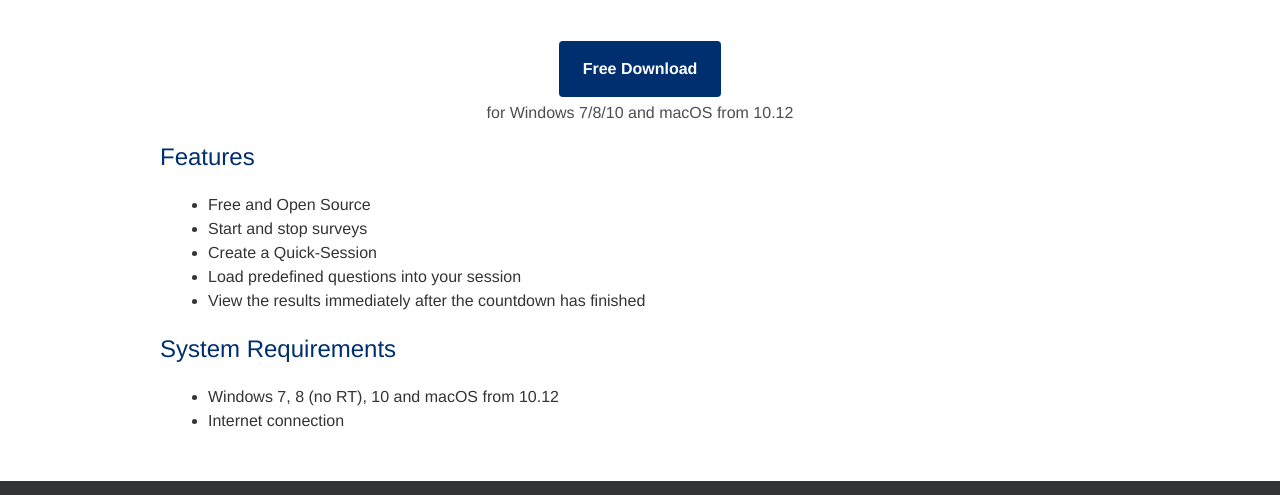
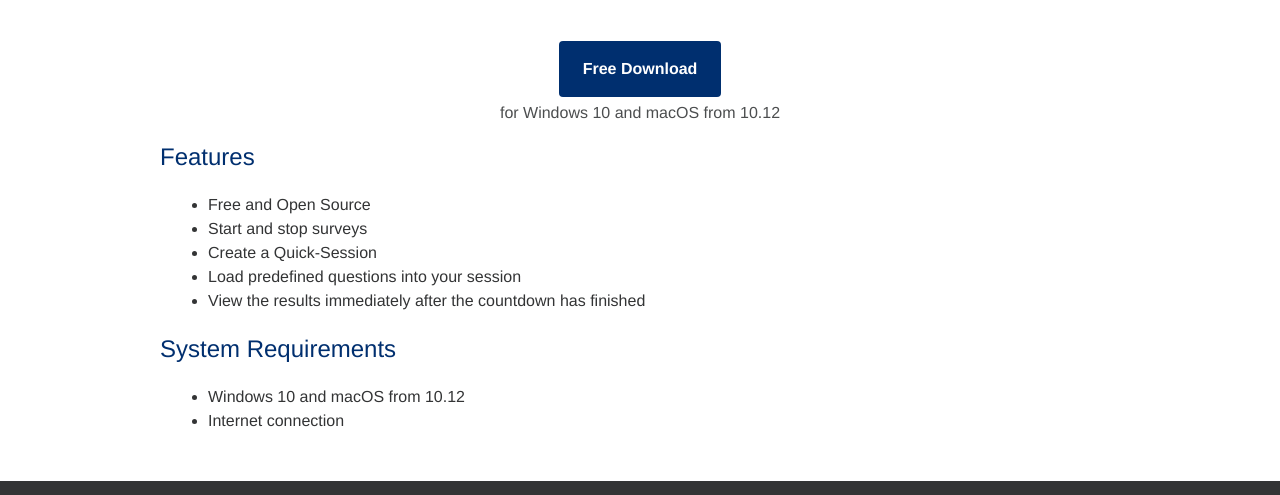
Before and after one commit to PingoUPB/pingoupb.github.io, a Jekyll site: the page built from en/powerpoint-remote/index.html, in a window 1280 px wide and 1291 px high. Shown: the part 626-1121 px from the top of the window. Built offline with Jekyll 4.4.1, drawn with Linux system fonts in a browser that asks for light colours.

Commit message:
Update index.html

```diff
--- a/en/powerpoint-remote/index.html
+++ b/en/powerpoint-remote/index.html
@@ -23,8 +23,8 @@ layout: page
 </div>
 
 <div class="download-container">
-	<p><a class="button button--primary" href="https://blog.coactum.de/en/downloads-2/" title="Download PINGO Remote">Free Download</a><p>
-	<p class="muted">for Windows 7/8/10 and macOS from 10.12</p>
+	<p><a class="button button--primary" href="https://coactum.de/en/files/" title="Download PINGO Remote">Free Download</a><p>
+	<p class="muted">for Windows 10 and macOS from 10.12</p>
 </div>
 
 <h2>Features</h2>
@@ -38,6 +38,6 @@ layout: page
 
 <h2>System Requirements</h2>
 <ul>
-	<li>Windows 7, 8 (no RT), 10 and macOS from 10.12</li>
+	<li>Windows 10 and macOS from 10.12</li>
 	<li>Internet connection</li>
 </ul>
```
